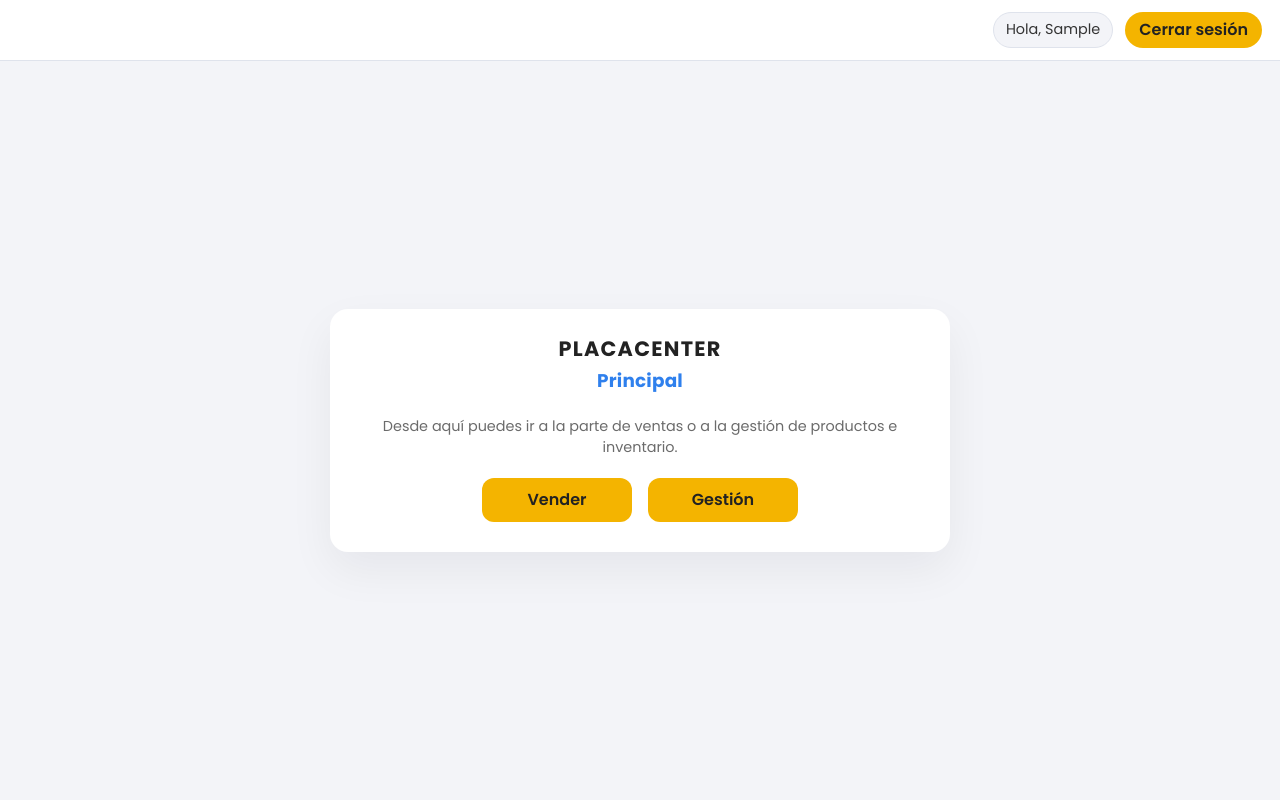
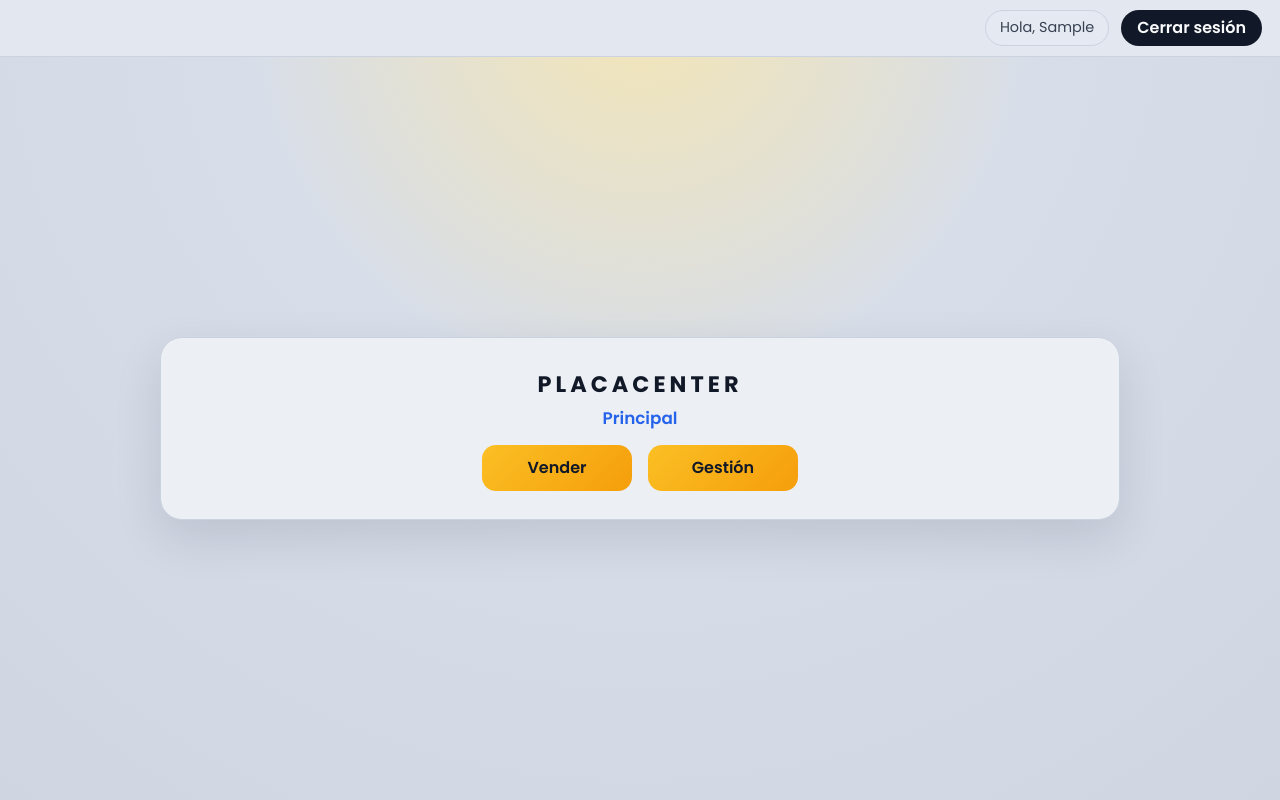
Before and after one commit to JuanFandino21/Placacenter, a Django app: page /principal/ in a window 1280 px wide. Run offline with Django 5.2, Linux system fonts and the light colour scheme; the visitor is signed in with stand-in values (Sample User, id 1); parts of the project's set-up code (start-up, migrations or seed data) failed here and were passed over.

Commit message:
ultimos ajutstes de colores

```diff
--- a/core/static/core/styles.css
+++ b/core/static/core/styles.css
@@ -1,40 +1,37 @@
 :root{
+  /* Fondo general gris suave, NO blanco puro */
+  --pc-bg: #EEF1F6;           /* gris muy clarito, menos brillante      */
+  --pc-bg-acc: #F7F8FC;       /* paneles / fondo de tablas              */
 
-  --pc-bg: #F3F4F8;
-  --pc-bg-acc: #FFFFFF;
+  /* Texto */
+  --pc-fg: #374151;           /* gris oscuro (no negro duro)            */
+  --pc-fg-dim: #6B7280;       /* gris más suave para descripciones      */
 
+  /* Colores de marca (mantenemos el amarillo) */
+  --pc-accent: #FBBF24;       /* amarillo Placacenter                   */
+  --pc-accent-soft: #FDE68A;  /* amarillo clarito                        */
+  --pc-accent-2: #2563EB;     /* azul para links / detalles             */
 
-  --pc-fg: #343434;
-  --pc-fg-dim: #6B6B6B;
-
-
-  --pc-accent: #F4B400;
-  --pc-accent-soft: #FFF3C2;
-  --pc-accent-2: #2F80ED;
-
-
-  --pc-border: #DFE3EC;
-  --pc-card: #FFFFFF;
+  /* Borde y tarjetas */
+  --pc-border: #E5E7EB;
+  --pc-card: #F9FAFB;
 }
-
-
 
 html, body{
   height: 100%;
-  font-family: "Poppins", system-ui, -apple-system, Segoe UI, Roboto,
-               "Helvetica Neue", Arial, "Noto Sans";
+  font-family: "Poppins", system-ui, -apple-system, Segoe UI, Roboto, "Helvetica Neue", Arial;
   background: var(--pc-bg);
   color: var(--pc-fg);
 }
 
-/* LAYOUT PRINCIPAL  */
+/* ========== LAYOUT GENERAL ========== */
 
 .pc-sidebar{
   position: fixed;
   z-index: 1000;
   inset: 0 auto 0 0;
   width: 260px;
-  background: #F9F3DD;
+  background: linear-gradient(180deg, #FFF9E6 0%, #FFF3C4 100%);
   border-right: 1px solid var(--pc-border);
   display: flex;
   flex-direction: column;
@@ -185,71 +197,43 @@ html, body{
   font-weight: 500;
 }
 
-
-
-.form-control,
-.form-select{
-  background-color: #FFFFFF;
-  color: var(--pc-fg);
-  border: 1px solid #CED4DA;
-}
-
-.form-control:focus,
-.form-select:focus{
-  border-color: var(--pc-accent-2);
-  box-shadow: 0 0 0 .2rem rgba(47, 128, 237, .15);
-}
-
-
-.pc-card .form-control,
-.pc-card .form-select{
-  background-color: #FFFFFF;
-  color: var(--pc-fg);
-  border: 1px solid #CED4DA;
-}
-
-.pc-card .form-control:focus,
-.pc-card .form-select:focus{
-  border-color: var(--pc-accent-2);
-  box-shadow: 0 0 0 .2rem rgba(47, 128, 237, .15);
-}
-
-
+/* ========== BOTONES ========== */
 
 .btn-primary{
-  background: #F4B400;
+  background: linear-gradient(135deg, #FBBF24, #F59E0B);
   border: none;
-  color: #222;
+  color: #111827;
   font-weight: 500;
 }
 .btn-primary:hover{
-  filter: brightness(1.05);
+  filter: brightness(1.03);
 }
 
+/* Botón "Entrada" / "Agregar" etc. */
 .btn-success{
-  background-color: #43A047;
-  border-color: #388E3C;
+  background-color: #22C55E;
+  border-color: #16A34A;
+}
+.btn-outline-success{
+  color: #16A34A;
+  border-color: #86EFAC;
+}
+.btn-outline-success:hover{
+  background: rgba(134, 239, 172, .18);
 }
 
-.btn-outline-success{
-  color: #43A047;
-  border-color: #81C784;
-}
-.btn-outline-success:hover{
-  background: rgba(129, 199, 132, .16);
+/* Botón rojo */
+.btn-danger{
+  background-color: #EF4444;
+  border-color: #DC2626;
 }
 
-.btn-danger{
-  background-color: #E53935;
-  border-color: #C62828;
-}
-
-
+/* ========== TIPOGRAFÍA / LINKS ========== */
 
 h1, h2, h3, h4{
   letter-spacing: .2px;
   font-weight: 600;
-  color: #222;
+  color: #111827;
 }
 
 a{
@@ -257,30 +241,99 @@ a{
   text-decoration: none;
 }
 a:hover{
-  color: #2459B6;
+  color: #1D4ED8;
   text-decoration: underline;
 }
 
+/* Tarjetas bootstrap por defecto */
 .card,
 .card-body,
 form.card,
 form.card-body{
-  background-color: #FFFFFF !important;
+  background-color: var(--pc-card) !important;
   color: var(--pc-fg) !important;
   border: 1px solid var(--pc-border) !important;
   border-radius: 12px;
-}
-
-
-form,
-.pc-card{
-  color: var(--pc-fg);
 }
 
 label,
 .form-label,
 .form-check-label{
   color: var(--pc-fg) !important;
+}
+
+input[type="text"],
+input[type="number"],
+input[type="email"],
+input[type="tel"],
+input[type="password"],
+textarea,
+select,
+.form-control,
+.form-select{
+  background-color: #F9FAFB !important;
+  color: var(--pc-fg) !important;
+  border: 1px solid #D1D5DB !important;
+}
+
+input:focus,
+textarea:focus,
+select:focus,
+.form-control:focus,
+.form-select:focus{
+  border-color: var(--pc-accent-2) !important;
+  box-shadow: 0 0 0 .15rem rgba(37, 99, 235, .18) !important;
+}
+
+::placeholder{
+  color: #9CA3AF;
+  opacity: 1;
+}
+::-ms-input-placeholder{
+  color: #9CA3AF;
+}
+
+.form-control:disabled,
+.form-control[readonly]{
+  background-color: #E5E7EB !important;
+  color: #9CA3AF !important;
+}
+
+.form-check-input{
+  background-color: #F9FAFB;
+  border: 1px solid #CBD5F5;
+}
+.form-check-input:checked{
+  background-color: var(--pc-accent);
+  border-color: var(--pc-accent);
+}
+
+.pc-card,
+form.card,
+form.card-body{
+  padding: 16px;
+}
+
+
+
+:root{
+
+  --pc-bg: #D8DEE9;
+  --pc-bg-acc: #E3E7F0;
+  --pc-card: #ECEFF4;
+}
+
+.pc-content{
+  background: #D1D7E3;
+}
+
+.card,
+.card-body,
+form.card,
+form.card-body,
+.pc-card{
+  background-color: #ECEFF4 !important;
+  border-color: #CBD2E0 !important;
 }
 
 
@@ -293,62 +346,11 @@ textarea,
 select,
 .form-control,
 .form-select{
-  background-color: #FFFFFF !important;
-  color: var(--pc-fg) !important;
-  border: 1px solid #CED4DA !important;
-}
-
-input:focus,
-textarea:focus,
-select:focus,
-.form-control:focus,
-.form-select:focus{
-  border-color: var(--pc-accent-2) !important;
-  box-shadow: 0 0 0 .2rem rgba(47, 128, 237, .15) !important;
-}
-
-::placeholder{
-  color: #9E9E9E;
-  opacity: 1;
-}
-::-ms-input-placeholder{
-  color: #9E9E9E;
+  background-color: #E9ECF3 !important;
+  border-color: #C7CFDD !important;
 }
 
 
-.form-control:disabled,
-.form-control[readonly]{
-  background-color: #F5F5F5 !important;
-  color: #9E9E9E !important;
+.table thead th{
+  background-color: #F5E8B8;
 }
-
-
-.form-check-input{
-  background-color: #FFFFFF;
-  border: 1px solid #BDBDBD;
-}
-.form-check-input:checked{
-  background-color: var(--pc-accent);
-  border-color: var(--pc-accent);
-}
-
-
-.pc-card,
-form.card,
-form.card-body{
-  padding: 16px;
-}
-
-
-
-@media (max-width: 767.98px){
-  .pc-sidebar{
-    transform: translateX(-100%);
-  }
-  .pc-sidebar.open{
-    transform: translateX(0);
-  }
-  .pc-content{
-    margin-left: 0;
-  }
-}
--- a/core/templates/base.html
+++ b/core/templates/base.html
@@ -15,7 +15,7 @@
 </head>
 <body>
 
-  <!-- Sidebar -->
+
   <aside id="sidebar" class="pc-sidebar">
     <div class="pc-brand">
       <i class="bi bi-hammer"></i>
--- a/core/templates/principal.html
+++ b/core/templates/principal.html
@@ -8,16 +8,27 @@
 
   <link href="https://fonts.googleapis.com/css2?family=Poppins:wght@300;400;500;600;700&display=swap" rel="stylesheet">
   <link href="https://cdn.jsdelivr.net/npm/bootstrap@5.3.3/dist/css/bootstrap.min.css" rel="stylesheet">
-  <link href="{% static 'core/styles.css' %}" rel="stylesheet">
 
   <style>
-    html, body { height: 100%; }
+    :root{
+      /* mismos tonos que en styles.css, pero aquí local */
+      --pc-bg: #D8DEE9;
+      --pc-bg-acc: #E3E7F0;
+      --pc-fg: #374151;
+      --pc-accent: #FBBF24;
+      --pc-accent-2: #2563EB;
+      --pc-border: #CBD2E0;
+      --pc-card: #ECEFF4;
+    }
+
+    html, body{ height: 100%; }
 
     body{
       margin:0;
       font-family:"Poppins",system-ui,-apple-system,Segoe UI,Roboto,Helvetica,Arial;
-      background: #F3F4F8;
-      color:#343434;
+      /* gris suave, sin blanco puro */
+      background: radial-gradient(circle at top, #F3E5B5 0, #D8DEE9 38%, #CFD6E2 100%);
+      color: var(--pc-fg);
     }
 
     .shell{
@@ -26,37 +37,40 @@
       flex-direction:column;
     }
 
+    /* Barra superior */
     .topbar{
       display:flex;
       justify-content:flex-end;
       gap:.75rem;
-      padding:12px 18px;
-      background:#FFFFFF;
-      border-bottom:1px solid #DFE3EC;
+      padding:10px 18px;
+      background: var(--pc-bg-acc);
+      border-bottom: 1px solid var(--pc-border);
     }
 
     .user-pill{
-      background:#F3F4F8;
-      color:#343434;
-      border:1px solid #DFE3EC;
+      background: #E5E9F2;
+      color: var(--pc-fg);
+      border:1px solid var(--pc-border);
       border-radius:999px;
-      padding:6px 12px;
+      padding:6px 14px;
       font-size:.9rem;
     }
 
     .logout-btn{
-      background:#F4B400;
-      color:#222;
+      background: #111827;
+      color:#F9FAFB;
       border-radius:999px;
-      padding:6px 14px;
+      padding:6px 16px;
       text-decoration:none;
       font-weight:600;
       border:none;
     }
     .logout-btn:hover{
-      filter:brightness(1.05);
+      background:#020617;
+      color:#F9FAFB;
     }
 
+    /* Centro de la pantalla */
     .stage{
       flex:1;
       display:flex;
@@ -66,26 +80,35 @@
     }
 
     .card-main{
-      width:min(100%, 620px);
-      background:#FFFFFF;
-      border-radius:18px;
-      padding:28px 26px 30px;
-      box-shadow:0 18px 45px rgba(15,23,42,0.06);
+      width:min(100%, 960px);
+      background: var(--pc-card);   /* ya no blanco puro */
+      border-radius:22px;
+      padding:30px 26px 28px;
+      box-shadow:0 18px 48px rgba(15,23,42,.12);
       text-align:center;
+      border:1px solid var(--pc-border);
     }
 
     .brand{
-      color:#222;
+      font-size:1.4rem;
+      letter-spacing:.18em;
       font-weight:800;
-      letter-spacing:.06em;
-      font-size:1.3rem;
+      color:#111827;
+      margin-bottom:.25rem;
     }
 
-    .title{
-      color:#2F80ED;
-      font-weight:700;
-      margin:.2rem 0 1.5rem;
-      font-size:1.15rem;
+    .subtitle{
+      font-size:1.05rem;
+      font-weight:600;
+      color: var(--pc-accent-2);
+      margin-bottom:.9rem;
+    }
+
+    .description{
+      font-size:.95rem;
+      max-width:520px;
+      margin:0 auto 1.6rem;
+      color:#6B7280;
     }
 
     .actions{
@@ -93,26 +116,20 @@
       gap:16px;
       justify-content:center;
       flex-wrap:wrap;
-      margin-top:.5rem;
     }
 
     .btn-main{
-      background:#F4B400;
-      color:#222;
+      background: linear-gradient(135deg, #FBBF24, #F59E0B);
+      color:#111827;
       border:none;
       font-weight:600;
-      padding:10px 26px;
-      border-radius:12px;
+      padding:11px 26px;
+      border-radius:14px;
       min-width:150px;
     }
     .btn-main:hover{
-      filter:brightness(1.05);
-    }
-
-    .subtitle{
-      font-size:.9rem;
-      color:#6B6B6B;
-      margin-bottom:1.2rem;
+      filter:brightness(1.04);
+      color:#111827;
     }
   </style>
 </head>
@@ -126,21 +143,17 @@
       <a class="logout-btn" href="{% url 'logout' %}">Cerrar sesión</a>
     </div>
 
-
     <div class="stage">
       <div class="card-main">
-        <h2 class="brand">PLACACENTER</h2>
-        <h3 class="title">Principal</h3>
-        <p class="subtitle">
-          Desde aquí puedes ir a la parte de ventas o a la gestión de productos e inventario.
-        </p>
-
+        <div class="brand">PLACACENTER</div>
+        <div class="subtitle">Principal</div>
         <div class="actions">
           <a class="btn btn-main" href="{% url 'ventas_home' %}">Vender</a>
           <a class="btn btn-main" href="{% url 'gestion_home' %}">Gestión</a>
         </div>
       </div>
     </div>
+
   </div>
 </body>
 </html>
```
Also changed, not shown: other parts of core/static/core/styles.css (+40 -25 lines).
